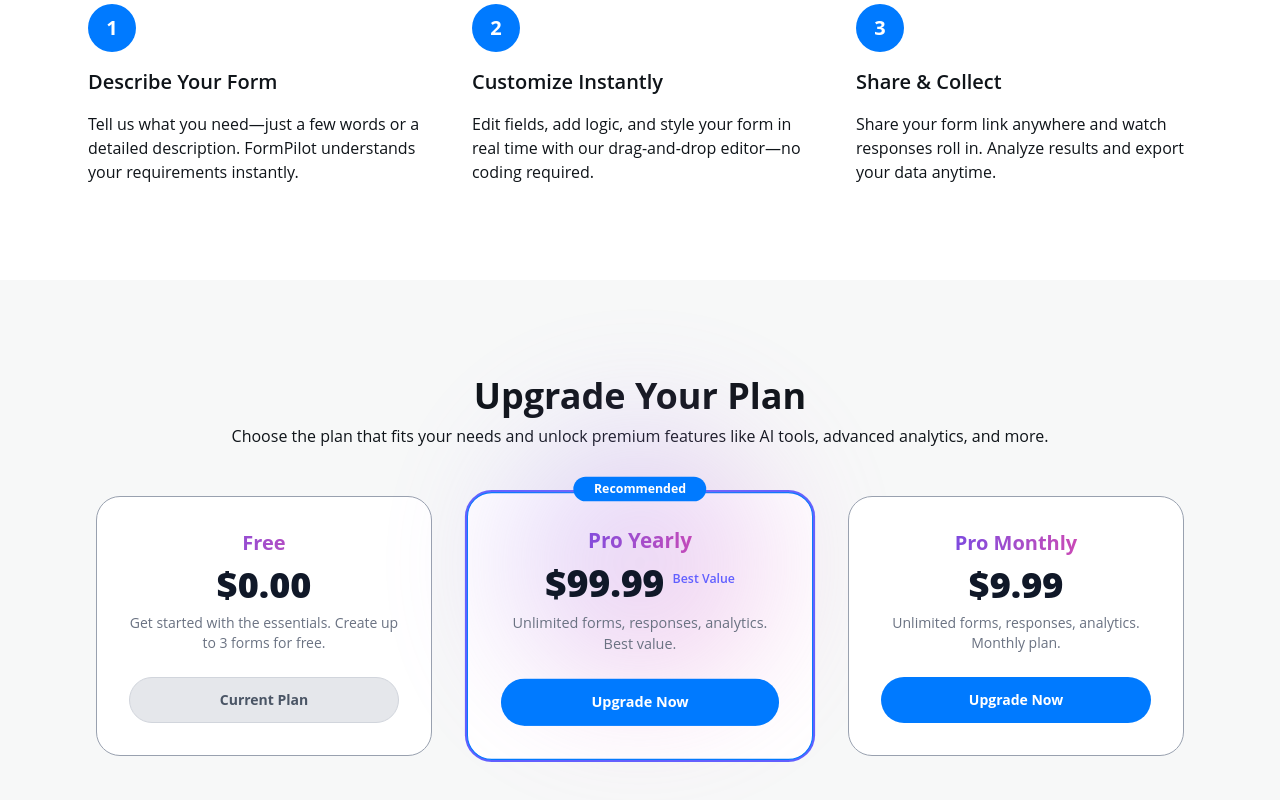
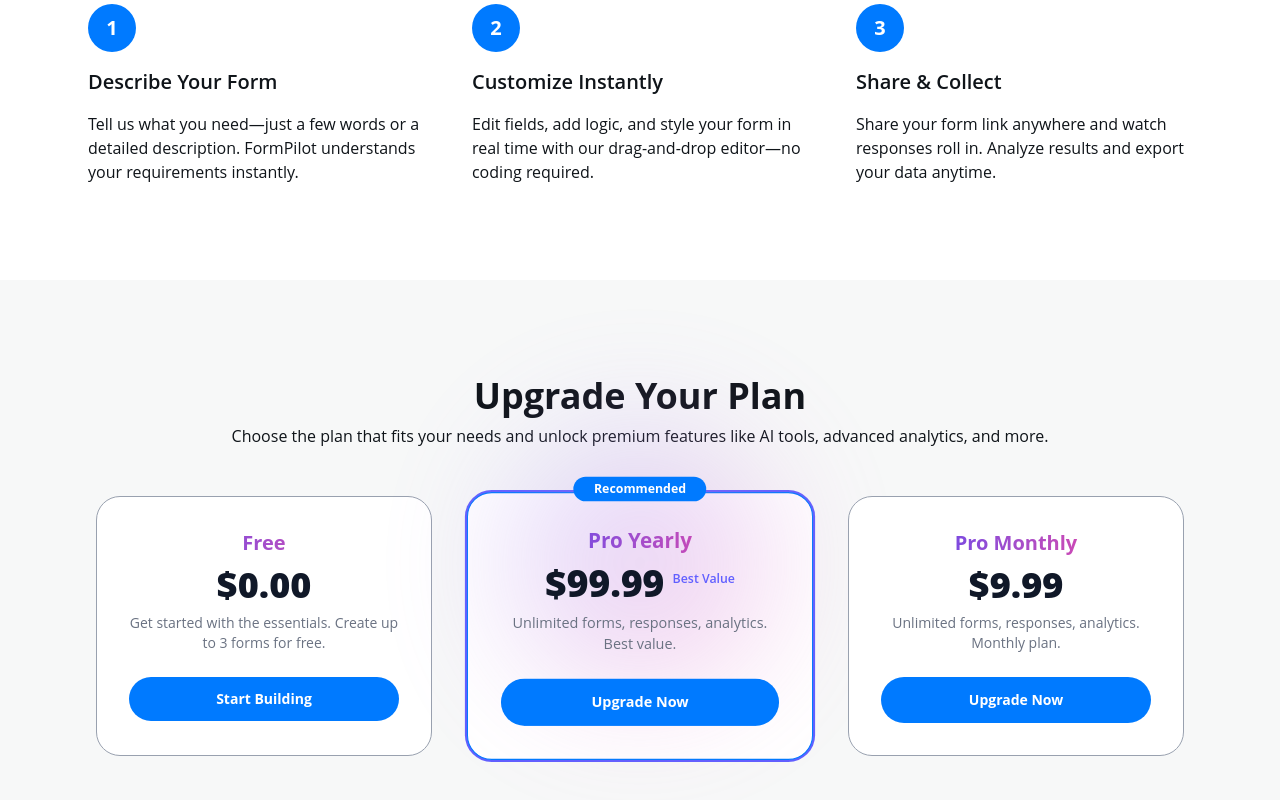
Before and after one commit to qasimjd/formPilot, a Next.js app: page / in a window 1280 px wide. Shown: the part 896-1696 px from the top of the page. Built offline with nearby package versions, Linux system fonts and the light colour scheme; no server answers.

Commit message:
fix: refactor AddFieldButton to improve tooltip integration and clean up PricingSection for better readability

```diff
--- a/components/AddFieldButton.tsx
+++ b/components/AddFieldButton.tsx
@@ -159,18 +159,18 @@
     return (
         <>
             <DropdownMenu>
-                <DropdownMenuTrigger asChild>
                 <Tooltip>
                     <TooltipTrigger asChild>
-                            <Button size="icon" variant="outline" className="right-2 z-10 cursor-pointer" data-add-field-button>
+                        <DropdownMenuTrigger asChild>
+                            <Button size="icon" variant="outline" className="right-2 z-10 cursor-pointer">
                                 <PlusIcon className='text-primary size-5' />
                             </Button>
+                        </DropdownMenuTrigger>
                     </TooltipTrigger>
                     <TooltipContent>
                         <p>Add Coustom Field</p>
                     </TooltipContent>
                 </Tooltip>
-                </DropdownMenuTrigger>
                 <DropdownMenuContent className="w-56">
                     <DropdownMenuLabel>Add Field Type</DropdownMenuLabel>
                     <DropdownMenuSeparator />
--- a/components/PricingSection.tsx
+++ b/components/PricingSection.tsx
@@ -12,7 +12,7 @@
     const [userPlan, setUserPlan] = useState<string>('free');
     const [userPeriod, setUserPeriod] = useState<string | null>(null);
     const [loading, setLoading] = useState<boolean>(true);
-     const { openSignIn } = useClerk()
+    const { openSignIn } = useClerk()
 
     useEffect(() => {
         const fetchPlan = async () => {
@@ -101,10 +101,14 @@
                             <p className="text-gray-500 text-sm mb-6 text-center">
                                 {plan.description}
                             </p>
-                            {!loading && isCurrent ? (
+                            {!loading && isCurrent && user ? (
                                 <span className="inline-flex items-center justify-center w-full px-6 py-3 rounded-xl bg-gray-200 text-gray-600 font-bold shadow-md text-sm border border-gray-300 cursor-not-allowed">
                                     {isYearly ? 'Yearly Plan Active' : isMonthly ? 'Monthly Plan Active' : 'Current Plan'}
                                 </span>
+                            ) : !loading && isCurrent && !user ? (
+                                <Link href="/sign-up" className="inline-flex items-center justify-center w-full px-6 py-3 rounded-xl bg-primary text-white font-bold shadow-md text-sm">
+                                    {isYearly ? 'Yearly Plan Active' : isMonthly ? 'Monthly Plan Active' : 'Start Building'}
+                                </Link>
                             ) : plan.link && !loading ? (
                                 <Link
                                     href={user ? `${plan.link}?prefilled_email=${user?.primaryEmailAddress?.emailAddress}` : '#'}
```
Lines whose indentation alone changed are shown as unchanged.
